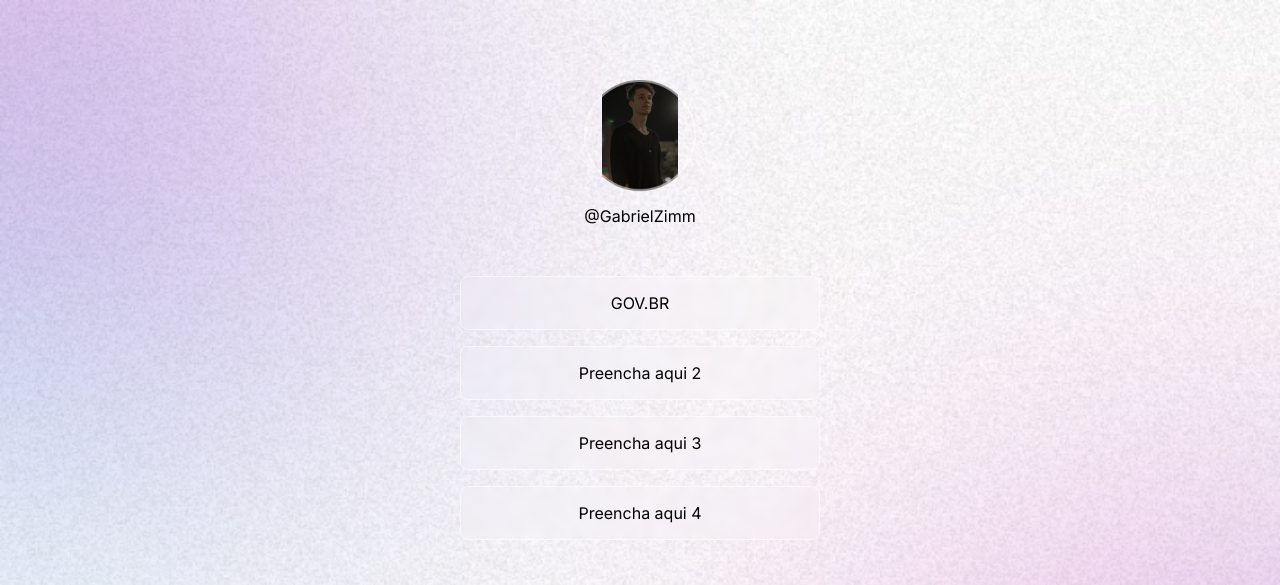
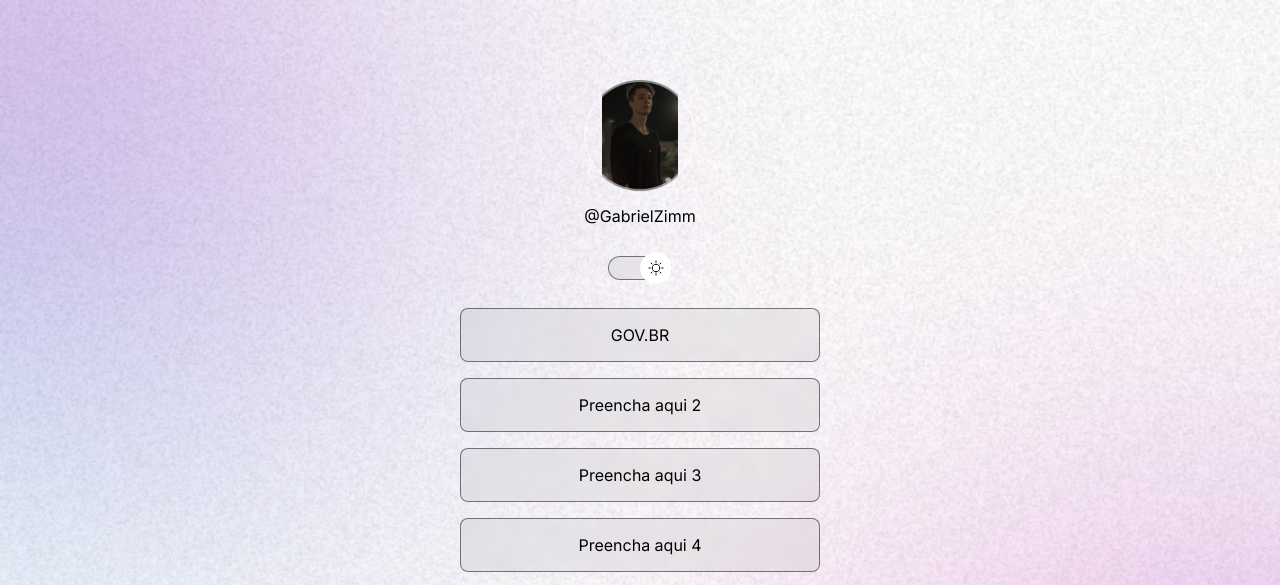
Before and after one commit to GabrielZimm/RocketSeat, a plain HTML site: page index.html in a window 1280 px wide. Shown: the top 585 px of the page. Drawn offline with nearby package versions, Linux system fonts and the light colour scheme.

Commit message:
alterado 17:42

```diff
--- a/Style.css
+++ b/Style.css
@@ -6,14 +6,23 @@
 
 :root {
     --text-color: White;
-    --bg-url: url(./assets/bg-mobile.jpg)
-    --stroke-color:  rgba(255, 255, 255, 0.50)
+    --bg-url: url(./assets/bg-mobile.jpg);
+    --stroke-color:  rgba(255, 255, 255, 0.50);
+    --surface-color: rgba(255, 255, 255, 0.1);
+    --surface-color-hover: rgba(0, 0, 0, 0.02);
+    --highlight-color: rgba(255, 255, 255, 0.2);
+    --switch-bg-url: url(./assets/moon-stars.svg)
+
 }
 
 .light {
     --text-color: black;
     --bg-url: url(./assets/bg-mobile-light.jpg);
     --stroke-color:  rgba(0, 0, 0, 0.5);
+    --surface-color: rgba(0, 0, 0, 0.05);
+    --surface-color-hover: rgba(0, 0, 0, 0.02);
+    --highlight-color: rgba(0, 0, 0, 0.1);
+    --switch-bg-url: url(./assets/sun.svg)
 
 }
 
@@ -32,6 +41,8 @@ body * {
 
 }
 
+
+/*Profile*/
 #profile {
     text-align: center;
     padding: 24px;
@@ -49,6 +60,44 @@ body * {
     margin-top: 8px;
 }
 
+#switch {
+    position: relative;
+    width: 64px;
+
+    margin: 4px auto;
+}
+
+
+#switch button {
+    width: 32px;
+    height: 32px;
+    background: white var(--switch-bg-url) no-repeat center;
+    border: 0;
+    border-radius: 50%;
+
+    position: absolute;
+    top: 50%;
+    z-index: 1;
+    transform: translateY(-50%);
+
+}
+
+.light #switch button {
+    right: 0;
+    left: initial
+}
+
+#switch span {
+    display: block;
+    width: 64px;
+    height: 24px;
+     background: var(--surface-color);
+    border: 1px solid var(--stroke-color);
+    backdrop-filter: blur(4px);
+    -webkit-backdrop-filter: blur(4px);
+    border-radius: 9999px;
+}
+
 /* links */
 ul {
     list-style: none;
@@ -58,8 +107,6 @@ ul {
     gap: 16px;
 
     padding: 24px 0;
-
-
 
 }
 
@@ -72,8 +119,8 @@ ul li a{
     padding: 16px  24px;
 
     border-radius: 8px;
-    border: 1px solid var(--stroke-color-dark-mode, rgba(255, 255, 255, 0.50));
-    background: var(--surface-color-dark-mode, rgba(255, 255, 255, 0.10));
+    border: 1px solid var(--stroke-color);
+    background: var(--surface-color);
 
     backdrop-filter: blur(4px);
     -webkit-backdrop-filter: blur(4px);
@@ -86,7 +133,7 @@ ul li a{
 /* pseudo-selector*/
 
 ul li a:hover {
-    background: rgba(255, 255, 255, 5.05);
+    background: var(--surface-color-hover);
     border: 1.5px solid var(--text-color);
 }
 
@@ -112,8 +159,8 @@ ul li a:hover {
 }
 
 #social-links a:hover {
-    background: rgba(255, 255, 255, 0.2);
-    border-radius: 50%;
+    background: var(--highlight-color);
+
 }
 
 footer {
--- a/index.html
+++ b/index.html
@@ -26,6 +26,10 @@
                     <p>@GabrielZimm</p>
                 </div>
 
+            <div id="switch">
+                <button></button>
+                <span></span>
+            </div>
                 <ul>
                     <li>
                         <a href="https://www.gov.br/pt-br" target="_blank">GOV.BR</a>
```
